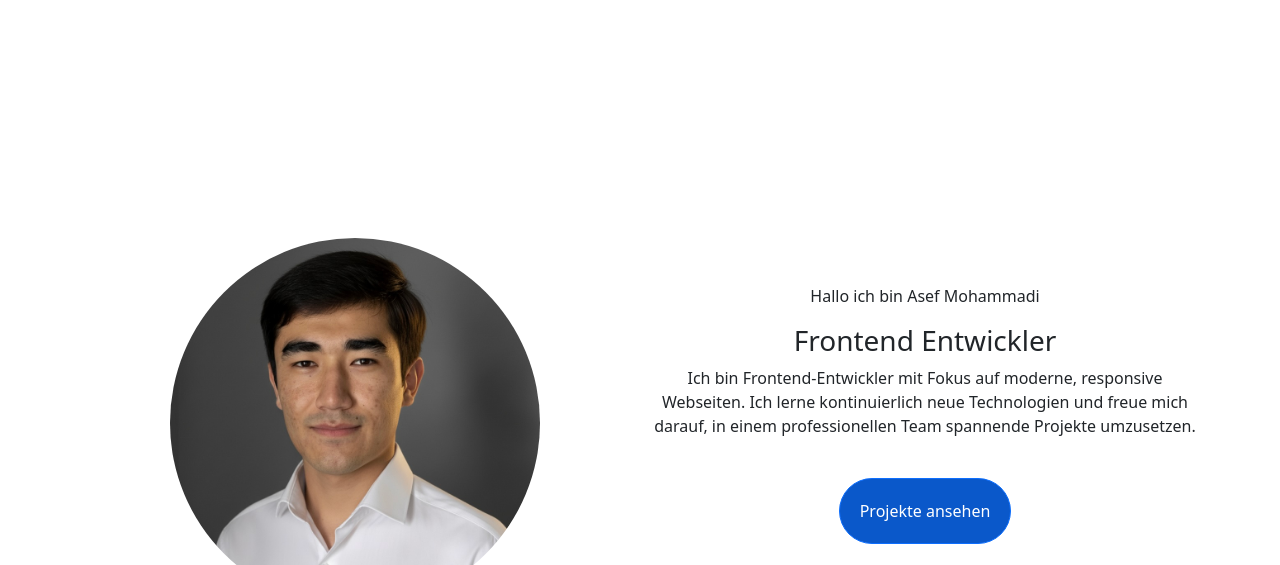
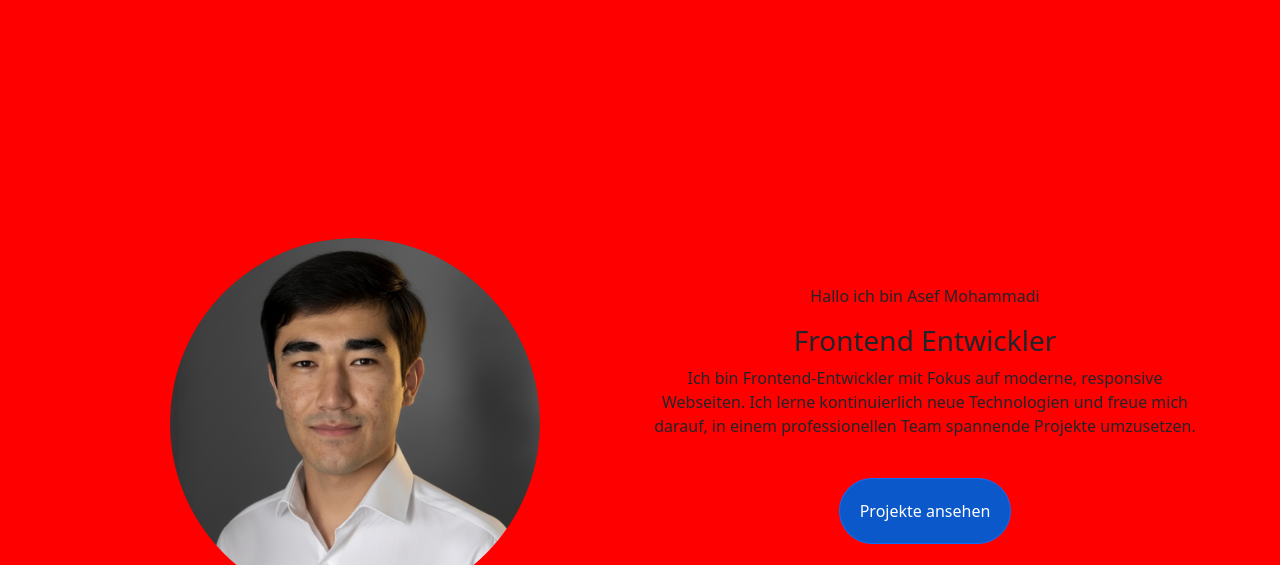
Before and after one commit to AsefMohammadi13/index-portfolio, a plain HTML site: page index.html in a window 1280 px wide. Shown: the part 57-622 px from the top of the page. Drawn offline with nearby package versions, Linux system fonts and the light colour scheme.

Commit message:
update style.css

```diff
--- a/style.css
+++ b/style.css
@@ -1,3 +1,6 @@
+*{
+  background-color: red;
+}
 /* Navbar Section*/
 .navbar {
   background-color: #0d6efd;
```
